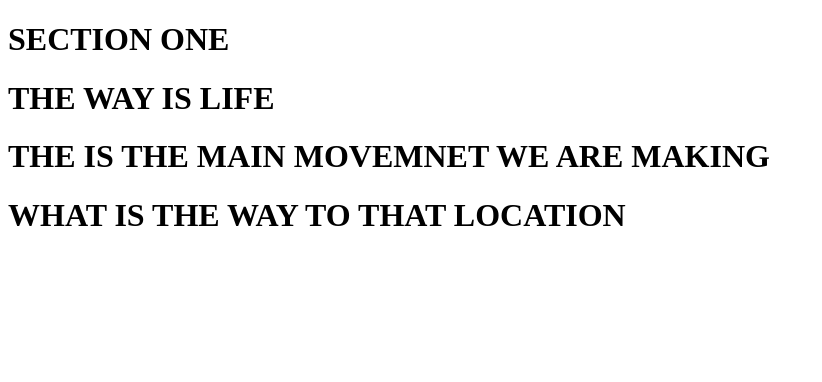
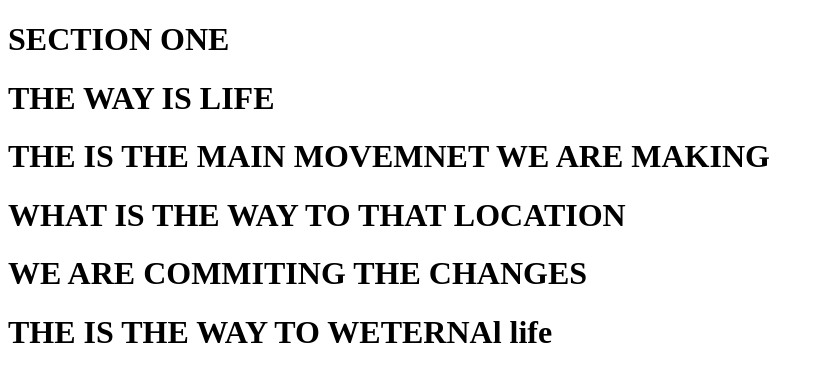
Before and after one commit to Donrington/mywork, a plain HTML site: page index.html in a window 1280 px wide. Shown: the whole page, without its empty margins (0-822 px from the left). Drawn offline with Linux system fonts and the light colour scheme.

Commit message:
Update index.html
tutorial

```diff
--- a/index.html
+++ b/index.html
@@ -19,6 +19,10 @@
 
 <h1> WHAT IS THE WAY TO THAT LOCATION</h1>
 
+<h1>WE ARE COMMITING THE CHANGES</h1>
+
+<h1>THE IS THE WAY TO WETERNAl life</h1>
+
 
 </body>
 
```
